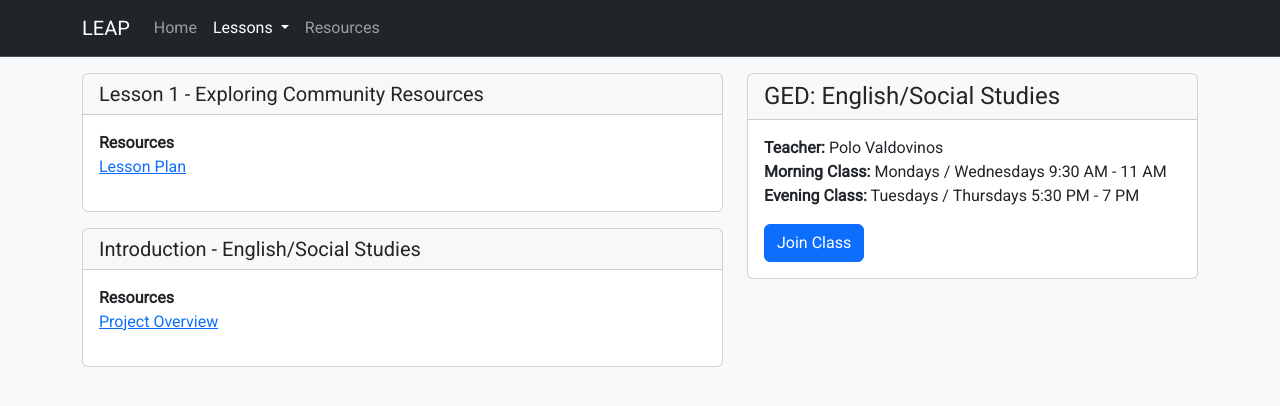
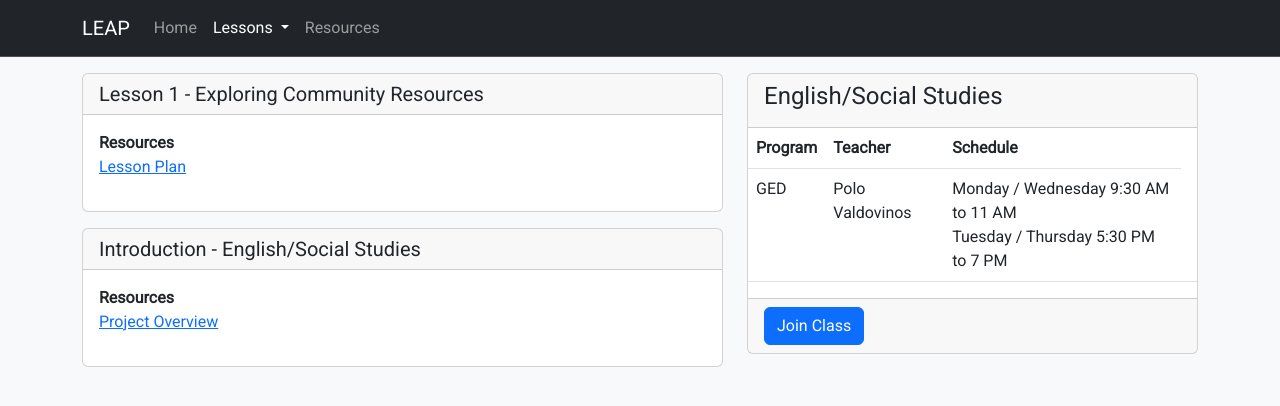
Before and after one commit to apollov/leapclass, a plain HTML site: page ged_english/index.html in a window 1280 px wide. Drawn offline with nearby package versions, Linux system fonts and the light colour scheme; files that its build step writes are made by us from their sources.

Commit message:
Update index.html

```diff
--- a/ged_english/index.html
+++ b/ged_english/index.html
@@ -113,17 +113,32 @@
 
       <div class="col-sm-5">
         <div class="card mb-3">
-            <div class="card-header">
-                <h2 class="card-title mb-0 h4">GED: English/Social Studies</h2>
+          <div class="card-header">
+            <h1 class="card-title h4">English/Social Studies</h1>
+          </div>
+
+          <table class="table">
+            <tr class="strong">
+                <th>Program</th>
+                <th>Teacher</th>
+                <th>Schedule</th>
+
+            </tr>
+
+            <tr>
+                <td>GED</td>
+                <td>Polo Valdovinos</td>
+                <td>Monday / Wednesday 9:30 AM to 11 AM<br>
+                    Tuesday / Thursday 5:30 PM to 7 PM
+                </td>
+                <td>
+                </td>
+            </tr>
+        </table>
+            <div class="card-footer">
+              <a href="https://meet.google.com/kek-cwww-pvf" class="btn btn-primary" target="_blank">Join Class</a>
             </div>
-            <div class="card-body">
-                <ul class="list-unstyled">
-                    <li><strong>Teacher:</strong> Polo Valdovinos</li>
-                    <li><strong>Morning Class:</strong> Mondays / Wednesdays 9:30 AM - 11 AM</li>
-                    <li><strong>Evening Class:</strong> Tuesdays / Thursdays 5:30 PM - 7 PM</li>
-                </ul>
-                <a href="https://meet.google.com/kek-cwww-pvf" class="btn btn-primary" target="_blank">Join Class</a>
-            </div>
+
         </div>
 
         <!-- <div class="card mb-3">
```
